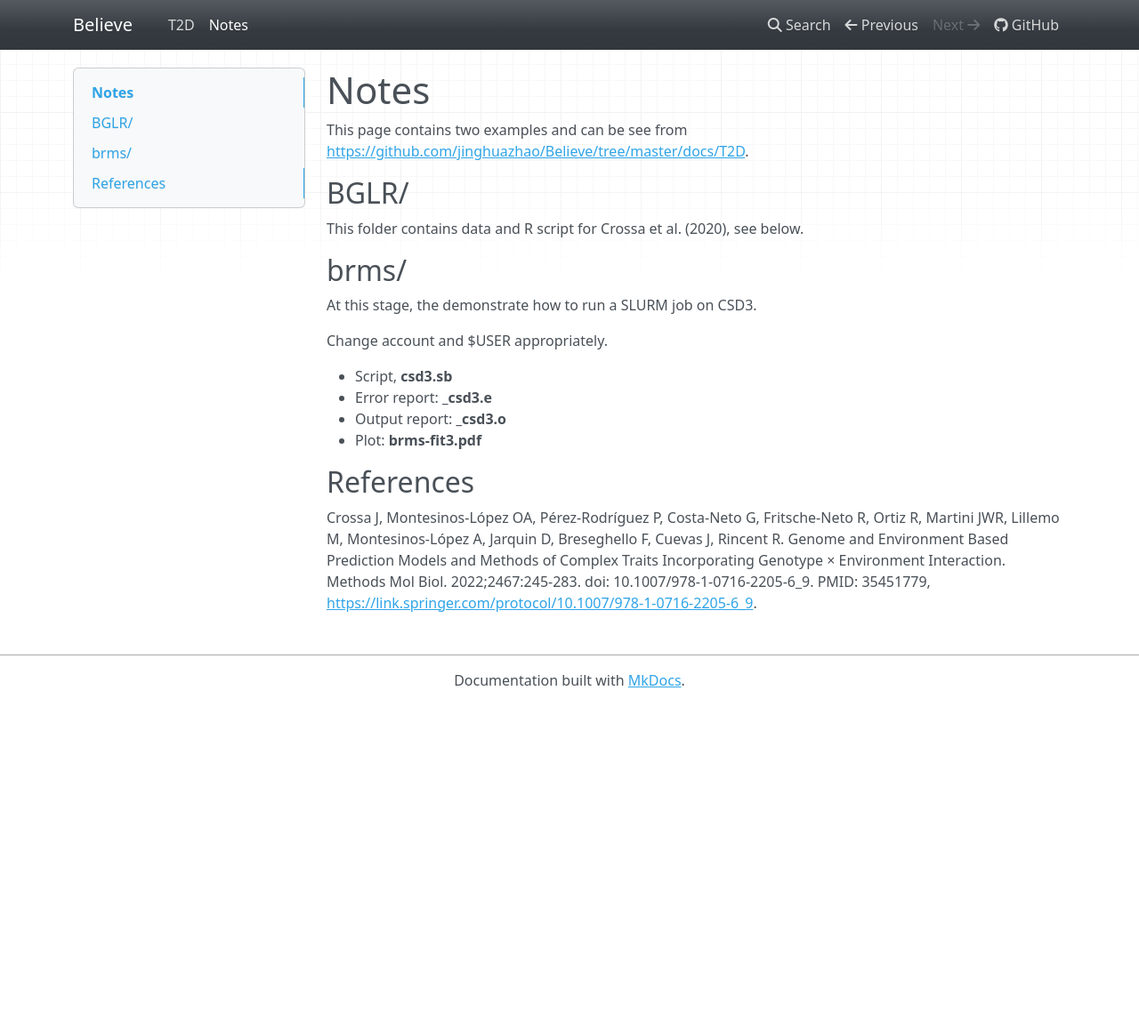
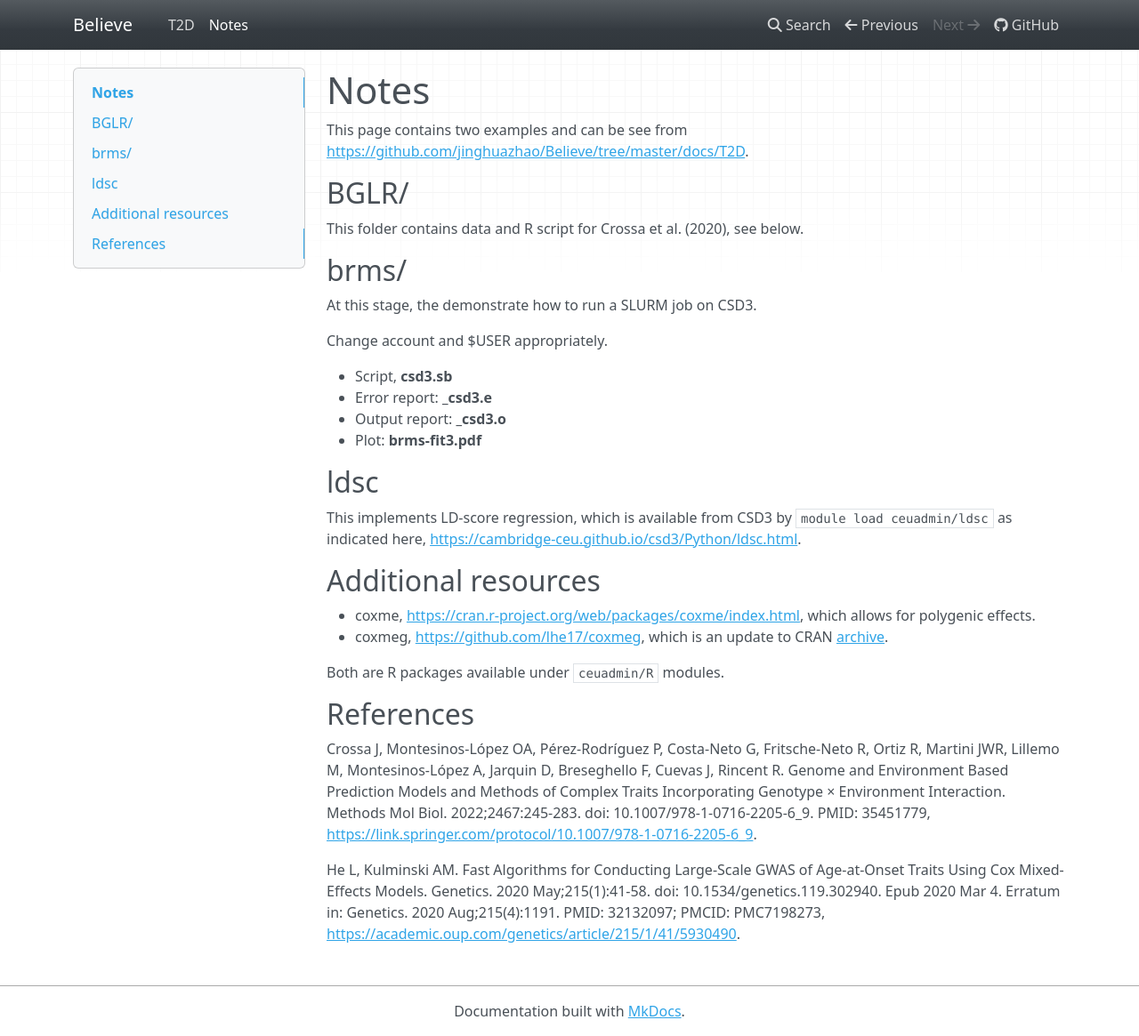
Before and after one commit to jinghuazhao/Believe, an MkDocs documentation site: the page built from docs/Notes.md, in a window 1280 px wide and 1165 px high. Shown: the whole window at 89% size. Built offline with MkDocs 1.6.1, drawn with Linux system fonts in a browser that asks for light colours; nearby versions of some CDN libraries; a script that is not in the unit is left out.

Commit message:
Site files

```diff
--- a/docs/Notes.md
+++ b/docs/Notes.md
@@ -17,6 +17,19 @@ Change account and $USER appropriately.
 - Output report: **_csd3.o**
 - Plot: **brms-fit3.pdf**
 
+## ldsc
+
+This implements LD-score regression, which is available from CSD3 by `module load ceuadmin/ldsc` as indicated here, <https://cambridge-ceu.github.io/csd3/Python/ldsc.html>.
+
+## Additional resources
+
+- coxme, <https://cran.r-project.org/web/packages/coxme/index.html>, which allows for polygenic effects.
+- coxmeg, <https://github.com/lhe17/coxmeg>, which is an update to CRAN [archive](https://cran.r-project.org/src/contrib/Archive/coxmeg/).
+
+Both are R packages available under `ceuadmin/R` modules.
+
 ## References
 
 Crossa J, Montesinos-López OA, Pérez-Rodríguez P, Costa-Neto G, Fritsche-Neto R, Ortiz R, Martini JWR, Lillemo M, Montesinos-López A, Jarquin D, Breseghello F, Cuevas J, Rincent R. Genome and Environment Based Prediction Models and Methods of Complex Traits Incorporating Genotype × Environment Interaction. Methods Mol Biol. 2022;2467:245-283. doi: 10.1007/978-1-0716-2205-6_9. PMID: 35451779,  <https://link.springer.com/protocol/10.1007/978-1-0716-2205-6_9>.
+
+He L, Kulminski AM. Fast Algorithms for Conducting Large-Scale GWAS of Age-at-Onset Traits Using Cox Mixed-Effects Models. Genetics. 2020 May;215(1):41-58. doi: 10.1534/genetics.119.302940. Epub 2020 Mar 4. Erratum in: Genetics. 2020 Aug;215(4):1191. PMID: 32132097; PMCID: PMC7198273, <https://academic.oup.com/genetics/article/215/1/41/5930490>.
```
